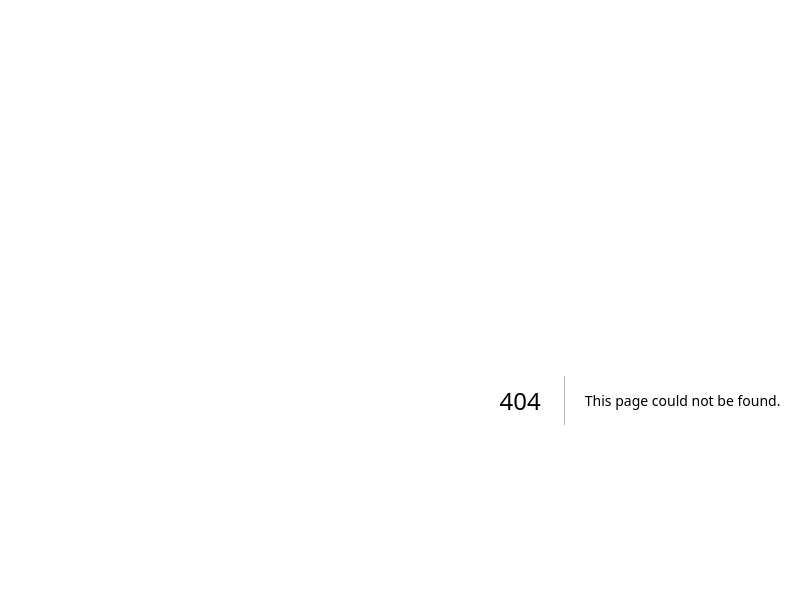
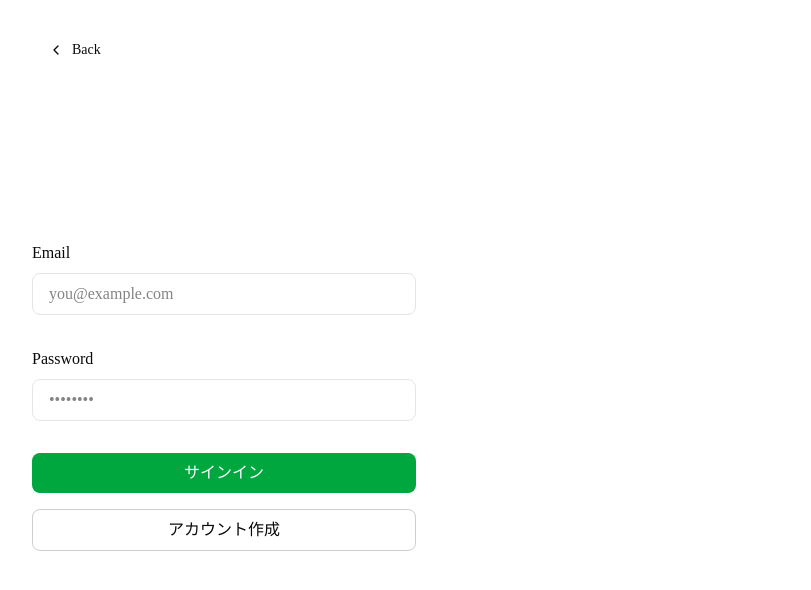
Before and after one commit to t-syunya/pokemon-champions-calculator, a Next.js app: page /login in a window 1280 px wide. Before the commit this address had no page. Shown: the top 590 px of the page, without its empty margins (0-811 px from the left). Built offline with nearby package versions, Linux system fonts and the light colour scheme.

Commit message:
fix: resolve biome a11y complaints in auth elements

```diff
--- /dev/null
+++ b/src/app/login/actions.ts
@@ -0,0 +1,41 @@
+'use server';
+
+import { createClient } from '@/utils/supabase/server';
+import { revalidatePath } from 'next/cache';
+import { redirect } from 'next/navigation';
+
+export async function login(formData: FormData) {
+  const supabase = createClient();
+  const email = formData.get('email') as string;
+  const password = formData.get('password') as string;
+
+  const { error } = await supabase.auth.signInWithPassword({
+    email,
+    password,
+  });
+
+  if (error) {
+    return redirect('/login?message=Could not authenticate user');
+  }
+
+  revalidatePath('/', 'layout');
+  redirect('/');
+}
+
+export async function signup(formData: FormData) {
+  const supabase = createClient();
+  const email = formData.get('email') as string;
+  const password = formData.get('password') as string;
+
+  const { error } = await supabase.auth.signUp({
+    email,
+    password,
+  });
+
+  if (error) {
+    return redirect(`/login?message=${error.message}`);
+  }
+
+  revalidatePath('/', 'layout');
+  redirect('/login?message=Check email to continue sign in process');
+}
--- /dev/null
+++ b/src/app/login/page.tsx
@@ -0,0 +1,75 @@
+import Link from 'next/link';
+import { login, signup } from './actions';
+
+export default function LoginPage({
+  searchParams,
+}: {
+  searchParams: { message: string };
+}) {
+  return (
+    <div className="flex-1 flex flex-col w-full px-8 sm:max-w-md justify-center gap-2">
+      <Link
+        href="/"
+        className="absolute left-8 top-8 py-2 px-4 rounded-md no-underline text-foreground bg-btn-background hover:bg-btn-background-hover flex items-center group text-sm"
+      >
+        <svg
+          xmlns="http://www.w3.org/2000/svg"
+          width="24"
+          height="24"
+          viewBox="0 0 24 24"
+          fill="none"
+          stroke="currentColor"
+          strokeWidth="2"
+          strokeLinecap="round"
+          strokeLinejoin="round"
+          className="mr-2 h-4 w-4 transition-transform group-hover:-translate-x-1"
+        >
+          <title>Back</title>
+          <polyline points="15 18 9 12 15 6" />
+        </svg>{' '}
+        Back
+      </Link>
+
+      <form className="animate-in flex-1 flex flex-col w-full justify-center gap-2 text-foreground">
+        <label className="text-md" htmlFor="email">
+          Email
+        </label>
+        <input
+          className="rounded-md px-4 py-2 bg-inherit border mb-6"
+          name="email"
+          placeholder="you@example.com"
+          required
+        />
+        <label className="text-md" htmlFor="password">
+          Password
+        </label>
+        <input
+          className="rounded-md px-4 py-2 bg-inherit border mb-6"
+          type="password"
+          name="password"
+          placeholder="••••••••"
+          required
+        />
+        <button
+          type="submit"
+          formAction={login}
+          className="bg-green-600 rounded-md px-4 py-2 text-white mb-2"
+        >
+          サインイン
+        </button>
+        <button
+          type="submit"
+          formAction={signup}
+          className="border border-foreground/20 rounded-md px-4 py-2 text-foreground mb-2"
+        >
+          アカウント作成
+        </button>
+        {searchParams?.message && (
+          <p className="mt-4 p-4 bg-foreground/10 text-foreground text-center">
+            {searchParams.message}
+          </p>
+        )}
+      </form>
+    </div>
+  );
+}
--- a/src/app/page.tsx
+++ b/src/app/page.tsx
@@ -1,3 +1,4 @@
+import AuthButton from '@/components/AuthButton';
 import CalculatorApp from '@/components/calculator/CalculatorApp';
 import { createClient } from '@/utils/supabase/server';
 
@@ -5,6 +6,9 @@ export const revalidate = 3600; // 1時間キャッシュ（マスターデー
 
 export default async function Home() {
   const supabase = await createClient();
+  const {
+    data: { user },
+  } = await supabase.auth.getUser();
 
   // マスターから全ポケモンの基礎データを取得してクライアントへ渡す
   const { data: pokemons } = await supabase
@@ -23,19 +27,23 @@ export default async function Home() {
   return (
     <main className="min-h-screen bg-gradient-to-br from-gray-50 to-gray-100 text-gray-900 selection:bg-blue-200">
       <div className="max-w-7xl mx-auto px-4 py-8 sm:px-6 lg:px-8">
-        <header className="mb-8 text-center sm:text-left">
-          <h1 className="text-3xl md:text-4xl font-extrabold tracking-tight bg-clip-text text-transparent bg-gradient-to-r from-blue-700 to-indigo-500">
-            ポケモン ダメージ計算機
-          </h1>
-          <p className="mt-2 text-sm text-gray-600">
-            USUMルール準拠・リアルタイム計算 (Pokemon Champions Calculator)
-          </p>
+        <header className="mb-6 pb-4 border-b border-gray-200 flex items-center justify-between">
+          <div>
+            <h1 className="text-3xl font-extrabold text-transparent bg-clip-text bg-gradient-to-r from-blue-600 to-indigo-600 tracking-tight">
+              Pokémon Champions Calculator
+            </h1>
+            <p className="text-sm text-gray-500 mt-1 font-medium">
+              USUM (Gen 7) Damage Calculator
+            </p>
+          </div>
+          <AuthButton />
         </header>
 
         {/* クライアント側の計算アプリケーションをマウント */}
         <CalculatorApp
           initialPokemons={pokemons || []}
           initialMoves={moves || []}
+          user={user}
         />
       </div>
     </main>
--- /dev/null
+++ b/src/components/AuthButton.tsx
@@ -0,0 +1,40 @@
+import { createClient } from '@/utils/supabase/server';
+import Link from 'next/link';
+import { redirect } from 'next/navigation';
+
+export default async function AuthButton() {
+  const supabase = createClient();
+
+  const {
+    data: { user },
+  } = await supabase.auth.getUser();
+
+  const signOut = async () => {
+    'use server';
+
+    const supabase = createClient();
+    await supabase.auth.signOut();
+    return redirect('/login');
+  };
+
+  return user ? (
+    <div className="flex items-center gap-4">
+      <span className="text-sm font-semibold">{user.email}</span>
+      <form action={signOut}>
+        <button
+          type="submit"
+          className="py-2 px-4 rounded-md no-underline bg-btn-background hover:bg-btn-background-hover"
+        >
+          Logout
+        </button>
+      </form>
+    </div>
+  ) : (
+    <Link
+      href="/login"
+      className="py-2 px-3 flex rounded-md no-underline bg-btn-background hover:bg-btn-background-hover border"
+    >
+      Login
+    </Link>
+  );
+}
--- a/src/components/calculator/CalculatorApp.tsx
+++ b/src/components/calculator/CalculatorApp.tsx
@@ -2,7 +2,8 @@
 
 import { calculateDamageRange, calculateStat } from '@/lib/calculator';
 import { getTranslatedType } from '@/lib/constants';
-import { Activity, Shield, Sword, Zap } from 'lucide-react';
+import { createClient } from '@/utils/supabase/client';
+import { Activity, Save, Shield, Sword, Swords, Zap } from 'lucide-react';
 import { useMemo, useState } from 'react';
 
 type PokemonData = {
@@ -32,6 +33,8 @@ type MoveData = {
 interface CalculatorProps {
   initialPokemons: PokemonData[];
   initialMoves: MoveData[];
+  // biome-ignore lint/suspicious/noExplicitAny: generic user map
+  user: any;
 }
 
 const toHiragana = (str: string) => {
@@ -60,7 +63,11 @@ const ITEM_OPTIONS = [
 export default function CalculatorApp({
   initialPokemons,
   initialMoves,
+  user,
 }: CalculatorProps) {
+  const supabase = createClient();
+  const [isSaving, setIsSaving] = useState(false);
+
   // === 攻撃側 (Attacker) State ===
   const [attackerId, setAttackerId] = useState<number>(
     initialPokemons[0]?.id || 25,
@@ -144,6 +151,50 @@ export default function CalculatorApp({
       }),
     [attackerData, atkEVs, atkLevel, atkNatureMult, atkItem],
   );
+
+  const handleSaveBuild = async (role: 'attacker' | 'defender') => {
+    if (!user) {
+      alert('保存するにはログインが必要です。');
+      return;
+    }
+
+    setIsSaving(true);
+    const pokemonId = role === 'attacker' ? attackerId : defenderId;
+    const level = role === 'attacker' ? atkLevel : defLevel;
+    const ability = role === 'attacker' ? atkAbility : defAbility;
+    const item = role === 'attacker' ? atkItem : defItem;
+    // For Nature, pick the highest stat mult conceptually, or just store a custom label.
+    // Here we just save "Custom" to satisfy NOT NULL.
+    const nature = 'Custom';
+    const evs = role === 'attacker' ? atkEVs : defEVs;
+
+    const { error } = await supabase.from('saved_builds').insert({
+      user_id: user.id,
+      pokemon_id: pokemonId,
+      level,
+      nature,
+      ability: ability || 'なし',
+      item: item === 'なし' ? null : item,
+      ev_hp: evs.hp,
+      ev_atk: evs.atk,
+      ev_def: evs.def,
+      ev_spa: evs.spa,
+      ev_spd: evs.spd,
+      ev_spe: evs.spe,
+      move1_id: role === 'attacker' ? selectedMoveId : null,
+    });
+
+    setIsSaving(false);
+
+    if (error) {
+      console.error(error);
+      alert(`保存に失敗しました: ${error.message}`);
+    } else {
+      alert(
+        `${role === 'attacker' ? '攻撃側' : '防御側'}の調整を保存しました！`,
+      );
+    }
+  };
 
   const defenderActualHp = useMemo(
     () =>
@@ -353,11 +404,24 @@ export default function CalculatorApp({
       <div className="lg:col-span-4 space-y-4">
         <div className="bg-white/80 backdrop-blur-xl border border-blue-100 rounded-2xl shadow-lg p-5 transition-all hover:shadow-xl duration-300 relative overflow-hidden group">
           <div className="absolute top-0 right-0 w-32 h-32 bg-blue-50 rounded-bl-full opacity-50 -z-10 group-hover:scale-110 transition-transform" />
-          <div className="flex items-center gap-2 mb-4">
-            <Sword className="w-5 h-5 text-blue-600" />
-            <h2 className="text-xl font-bold text-gray-800">
+
+          {/* パネルヘッダー */}
+          <div className="flex items-center justify-between mb-4 border-b pb-3">
+            <h2 className="text-xl font-bold flex items-center gap-2 text-gray-800">
+              <Sword className="w-5 h-5 text-blue-600" />
               攻撃側 (Attacker)
             </h2>
+            {user && (
+              <button
+                type="button"
+                onClick={() => handleSaveBuild('attacker')}
+                disabled={isSaving}
+                className="flex items-center gap-1.5 px-3 py-1.5 text-xs font-semibold text-blue-700 bg-blue-100 hover:bg-blue-200 rounded-md transition-colors"
+              >
+                <Save className="w-3.5 h-3.5" />
+                保存
+              </button>
+            )}
           </div>
 
           <SearchableSelect
@@ -533,11 +597,24 @@ export default function CalculatorApp({
       <div className="lg:col-span-4 space-y-4">
         <div className="bg-white/80 backdrop-blur-xl border border-indigo-100 rounded-2xl shadow-lg p-5 transition-all hover:shadow-xl duration-300 relative overflow-hidden group">
           <div className="absolute top-0 right-0 w-32 h-32 bg-indigo-50 rounded-bl-full opacity-50 -z-10 group-hover:scale-110 transition-transform" />
-          <div className="flex items-center gap-2 mb-4">
-            <Shield className="w-5 h-5 text-indigo-600" />
-            <h2 className="text-xl font-bold text-gray-800">
+
+          {/* パネルヘッダー */}
+          <div className="flex items-center justify-between mb-4 border-b pb-3 text-indigo-800">
+            <h2 className="text-xl font-bold flex items-center gap-2">
+              <Shield className="w-5 h-5" />
               防御側 (Defender)
             </h2>
+            {user && (
+              <button
+                type="button"
+                onClick={() => handleSaveBuild('defender')}
+                disabled={isSaving}
+                className="flex items-center gap-1.5 px-3 py-1.5 text-xs font-semibold text-indigo-700 bg-indigo-100 hover:bg-indigo-200 rounded-md transition-colors"
+              >
+                <Save className="w-3.5 h-3.5" />
+                保存
+              </button>
+            )}
           </div>
 
           <SearchableSelect
```
